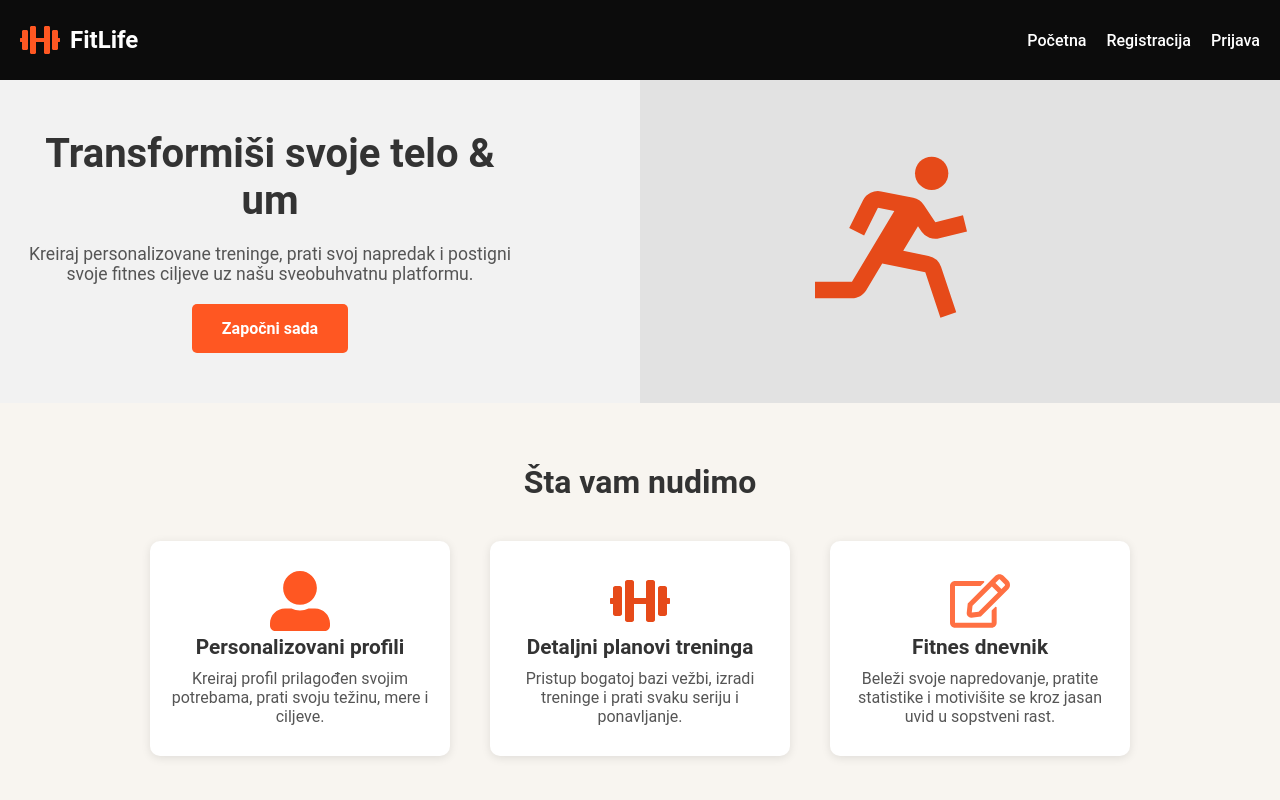
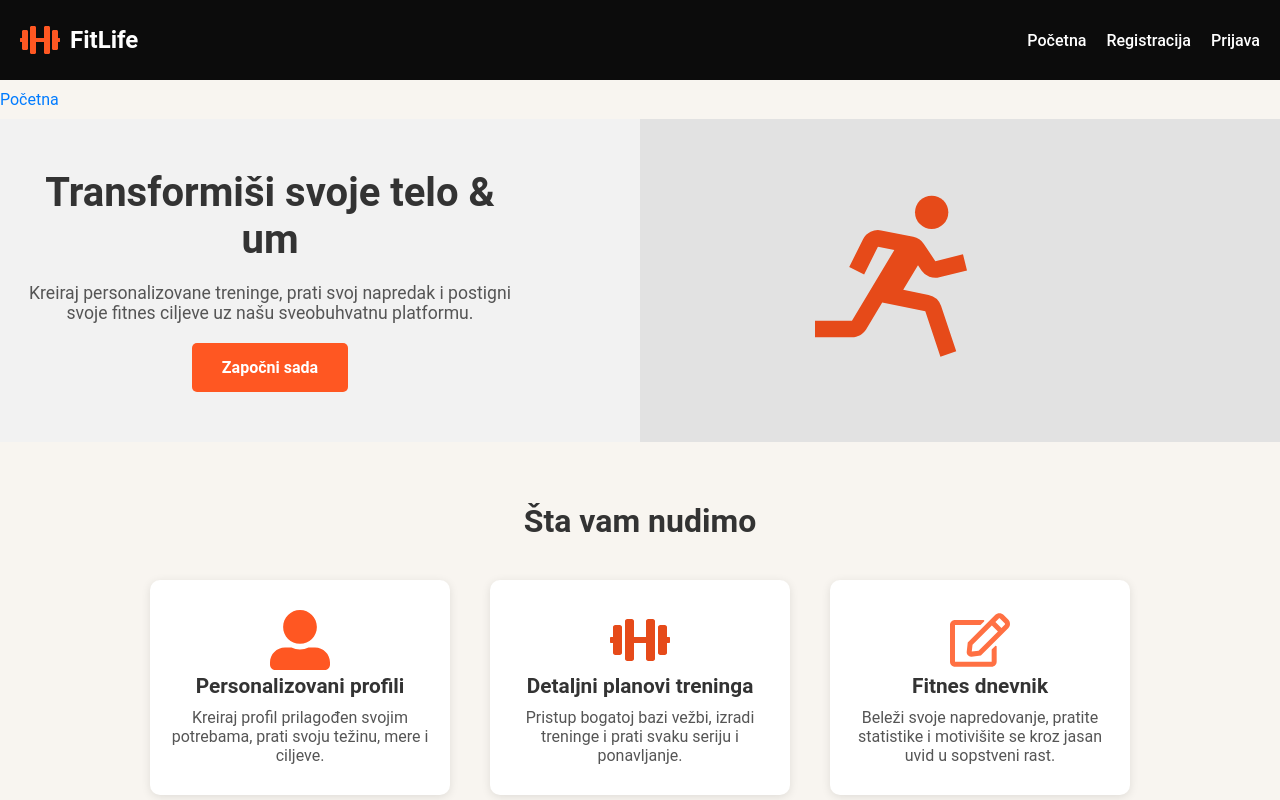
Before and after one commit to elab-development/internet-tehnologije-2024-projekat-fitnesaplikacija_2021_0038, a React (Create React App) app in the folder reactprojekat/: page / in a window 1280 px wide. Shown: the top 800 px of the page. Built offline with nearby package versions, Linux system fonts and the light colour scheme.

Commit message:
breadcrumbs

```diff
--- a/reactprojekat/src/App.js
+++ b/reactprojekat/src/App.js
@@ -8,6 +8,7 @@ import Navbar from './MojeKomponente/Navbar';
 import DiaryViewer from './MojeKomponente/DiaryViewer';
 import TrainingsCalendar from './MojeKomponente/TrainingsCalendar';
 import UserProfile from './MojeKomponente/UserProfile';
+import Breadcrumbs from './MojeKomponente/Breadcrumbs';
 
 function App() {
   const [user, setUser] = useState(() => {
@@ -23,12 +24,13 @@ function App() {
   return (
     <Router>
       <Navbar user={user} setUser={setUser} />
+      <Breadcrumbs />
       <div className="App">
         <Routes>
           <Route path="/" element={<HomePage />} />
           <Route path="/register" element={<Register />} />
           <Route path="/login" element={<Login setUser={setUser} />} />
-          <Route path="/diary" element={<DiaryViewer   />} />
+          <Route path="/diary" element={<DiaryViewer   />} />   {/** za seminarski dopunjeno sa UPDATE operacijom */}
           <Route path="/trainings" element={<TrainingsCalendar   />} />
           <Route path="/myprofile" element={<UserProfile   />} />
 
--- /dev/null
+++ b/reactprojekat/src/MojeKomponente/Breadcrumbs.css
@@ -0,0 +1,33 @@
+.breadcrumbs {
+    margin: 10px 0;
+    padding: 0;
+    display: flex;
+    list-style: none;
+  }
+
+  .breadcrumbs ul {
+    display: flex;
+    align-items: center;
+    gap: 10px;
+    padding: 0;
+    margin: 0;
+  }
+
+  .breadcrumbs li {
+    display: inline;
+  }
+
+  .breadcrumbs a {
+    text-decoration: none;
+    color: #007bff;
+  }
+
+  .breadcrumbs a:hover {
+    text-decoration: underline;
+  }
+
+  .breadcrumbs li:not(:last-child)::after {
+    content: '>';
+    margin: 0 8px;
+    color: #555;
+  }
--- /dev/null
+++ b/reactprojekat/src/MojeKomponente/Breadcrumbs.js
@@ -0,0 +1,30 @@
+import React from 'react';
+import { Link, useLocation } from 'react-router-dom';
+import './Breadcrumbs.css';
+
+const Breadcrumbs = () => {
+  const location = useLocation();
+
+  // Razbijanje trenutne putanje na delove
+  const pathnames = location.pathname.split('/').filter((x) => x);
+
+  return (
+    <nav className="breadcrumbs">
+      <ul>
+        <li>
+          <Link to="/">Početna</Link>
+        </li>
+        {pathnames.map((value, index) => {
+          const to = `/${pathnames.slice(0, index + 1).join('/')}`;
+          return (
+            <li key={to}>
+              <Link to={to}>{value}</Link>
+            </li>
+          );
+        })}
+      </ul>
+    </nav>
+  );
+};
+
+export default Breadcrumbs;
```
